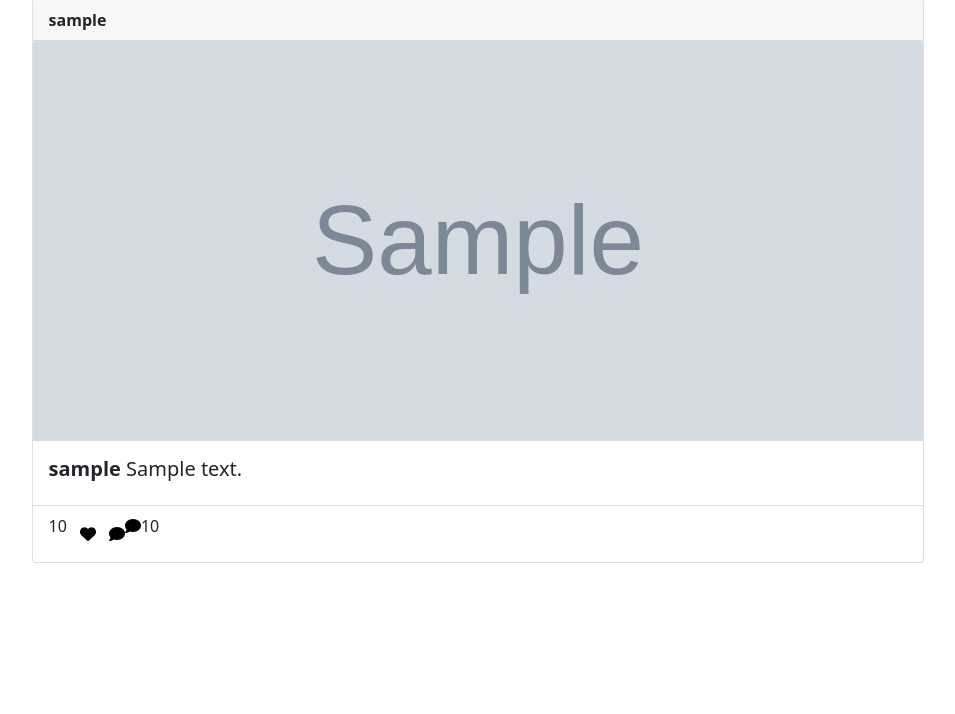
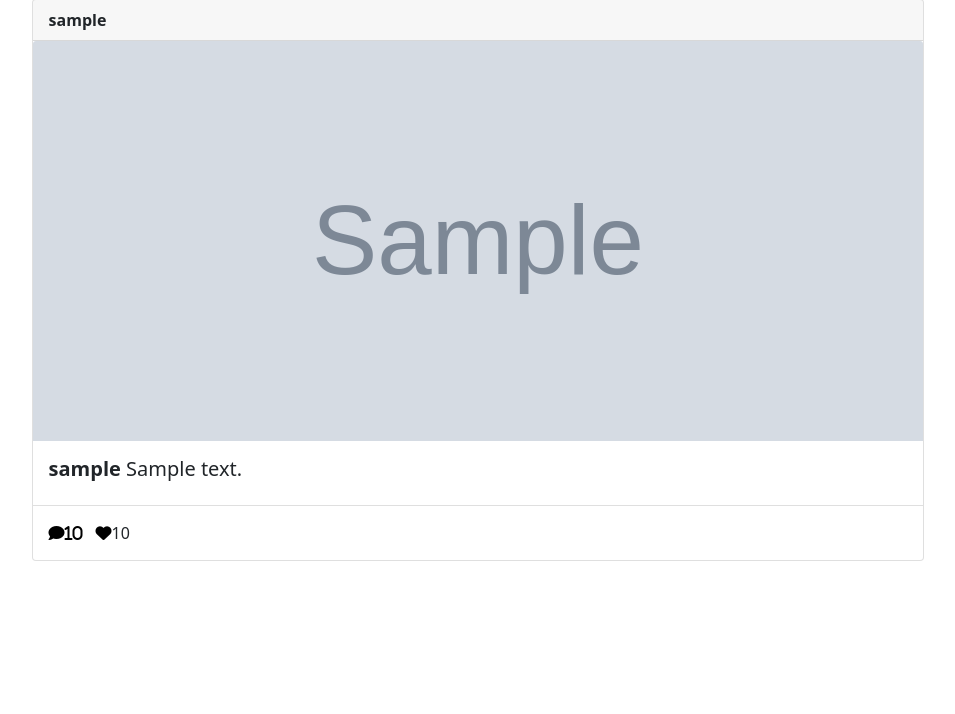
Before and after one commit to Irbiss555/my_instagram, a Django app: page / in a window 1280 px wide. Shown: the part 86-800 px from the top of the page, without its empty margins (162-1117 px from the left). Run offline with Django 4.2, Linux system fonts and the light colour scheme; tables that the repository leaves empty hold one stand-in row (values such as "Sample post"); grey boxes marked "Sample" are stand-in pictures; some libraries are stand-ins or nearby versions.

Commit message:
Сделал сигнал количества коментария

```diff
--- a/templates/instagram/post_list.html
+++ b/templates/instagram/post_list.html
@@ -12,12 +12,10 @@
                     <h5 class="card-title"><span style="font-weight: bold">{{ post.user }}</span>  {{ post.description }}</h5>
                 </div>
                 <div class="card-footer bg-transparent" style="display: flex; justify-content: flex-start; align-items: center">
-                    <p>{{ post.likes_total }}</p>
+                    <a class="fa-solid fa-comment" href="{% url 'instagram:post_detail' post.pk %}">{{ post.comment_total }}</a>
                     <form method="POST" action="{% url 'instagram:like_add' post.pk %}">
-                        {% csrf_token %}<button class="btn" type="submit" value=""><i class="fa-solid fa-heart"></i></button>
+                        {% csrf_token %}<button class="btn" type="submit" value=""><i class="fa-solid fa-heart"></i>{{ post.likes_total }}</button>
                     </form>
-                    <a class="fa-solid fa-comment" href="{% url 'instagram:post_detail' post.pk %}"></a>
-                    <p><i class="fa-solid fa-comment"></i>{{ post.comment_total }}</p>
                 </div>
             </div>
         </div>
```
Also changed, not shown: templates/instagram/post_detail.html (+6 -1 lines).
